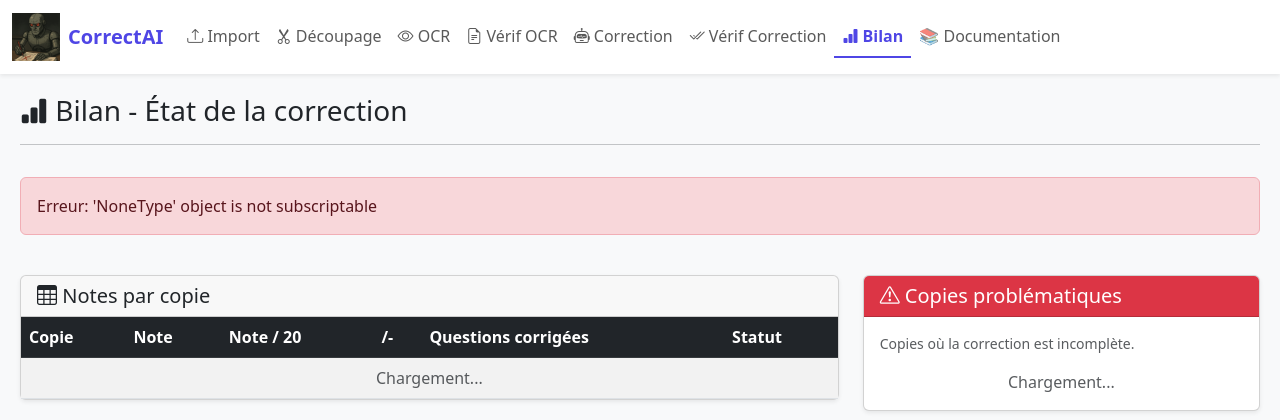
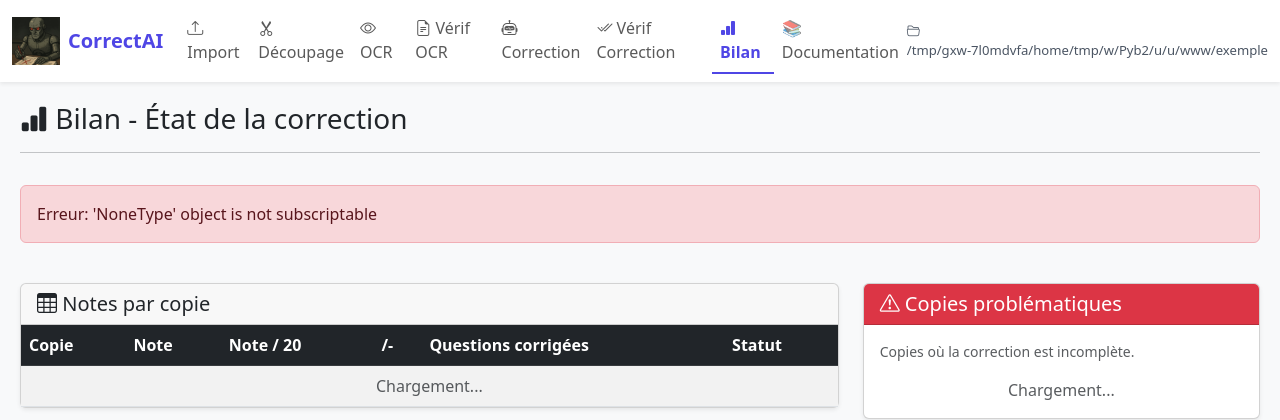
Before and after one commit to Naereen/Korektor-clone, a Flask app: page /bilan in a window 1280 px wide. Shown: the top 420 px of the page. Run offline with Flask 3, Linux system fonts and the light colour scheme; data that the repository does not hold is empty; some libraries are stand-ins or nearby versions.

Commit message:
Display the path of the current folder, in the top right corner of the app.

```diff
--- a/correct_ai/app.py
+++ b/correct_ai/app.py
@@ -93,6 +93,12 @@ class ProjectConfig:
 config = ProjectConfig()
 
 app = Flask(__name__, template_folder="templates", static_folder="static")
+
+
+@app.context_processor
+def inject_project_context():
+    """Expose the active project directory to every rendered template."""
+    return {"current_project_dir": config.project_dir}
 
 APP_ICON_PATH = os.path.join(APP_ROOT, "favicon-512x512.png")
 
--- a/correct_ai/templates/import.html
+++ b/correct_ai/templates/import.html
@@ -118,7 +118,7 @@ document.getElementById('btnSetDir').addEventListener('click', function() {
     .then(data => {
         const fb = document.getElementById('dirFeedback');
         if (data.success) {
-            fb.innerHTML = '<span class="text-success"><i class="bi bi-check-circle"></i> Dossier défini: ' + data.project_dir + '</span>';
+            fb.innerHTML = '<span class="text-success"><i class="bi bi-check-circle"></i> Dossier défini : ' + data.project_dir + '</span>';
             checkStructure();
         } else {
             fb.innerHTML = '<span class="text-danger"><i class="bi bi-x-circle"></i> ' + data.error + '</span>';
--- a/correct_ai/templates/layout.html
+++ b/correct_ai/templates/layout.html
@@ -48,6 +48,32 @@
             display: none;
             justify-content: center;
             align-items: center;
+        }
+
+        .project-dir-indicator {
+            max-width: min(42vw, 520px);
+            color: #4b5563;
+            font-size: 0.82rem;
+        }
+
+        .project-dir-indicator .project-dir-path {
+            display: inline-block;
+            max-width: min(34vw, 420px);
+            overflow: hidden;
+            text-overflow: ellipsis;
+            vertical-align: bottom;
+            white-space: nowrap;
+        }
+
+        @media (max-width: 991.98px) {
+            .project-dir-indicator {
+                max-width: 100%;
+                padding: 8px 0;
+            }
+
+            .project-dir-indicator .project-dir-path {
+                max-width: calc(100vw - 70px);
+            }
         }
     </style>
     {% block extra_css %}{% endblock %}
@@ -112,6 +138,11 @@
                         </a>
                     </li>
                 </ul>
+                <div class="project-dir-indicator ms-lg-auto" title="Dossier de travail courant">
+                    <i class="bi bi-folder2-open me-1" aria-hidden="true"></i>
+                    <span class="visually-hidden">Dossier de travail courant : </span>
+                    <span class="project-dir-path">{{ current_project_dir }}</span>
+                </div>
             </div>
         </div>
     </nav>
```
Also changed, not shown: tests/test_ui_pages.py (+6 -0 lines).
